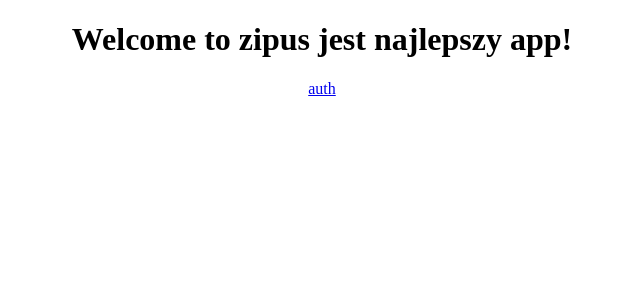
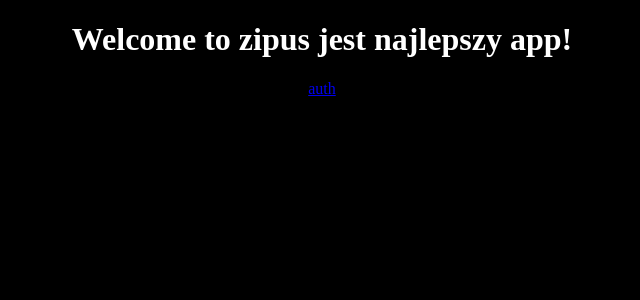
Before and after one commit to LoudSilencex666/lunar, an Angular app: page / in a window 1280 px wide. Shown: the top 300 px of the page, without its empty margins (318-958 px from the left). Built offline with nearby package versions, Linux system fonts and the light colour scheme.

Commit message:
global css

```diff
--- a/src/styles.css
+++ b/src/styles.css
@@ -1 +1,7 @@
 /* You can add global styles to this file, and also import other style files */
+body {
+  margin: 0;
+  padding: 0;
+  background-color: black;
+  color: white;
+}
```
